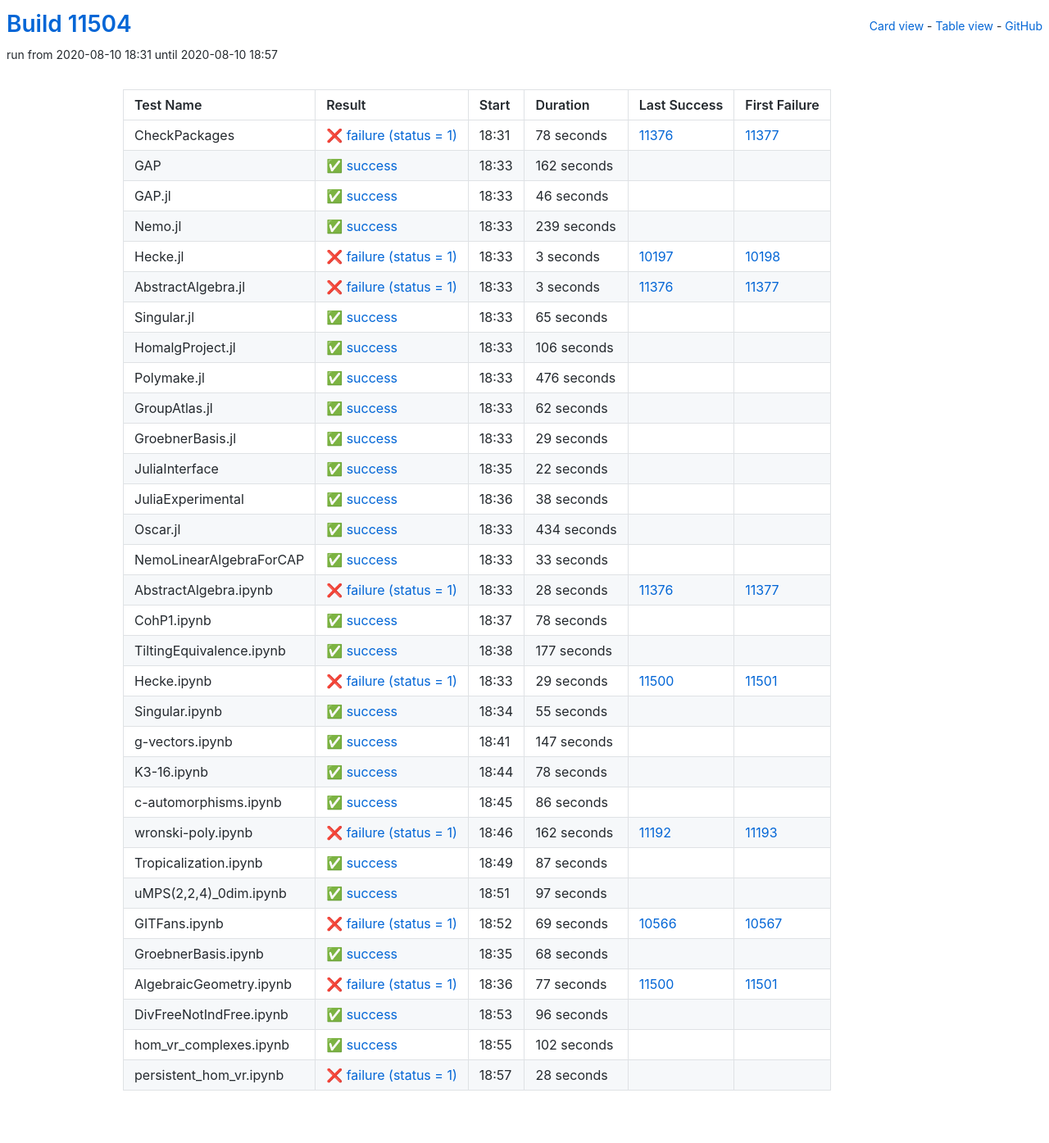
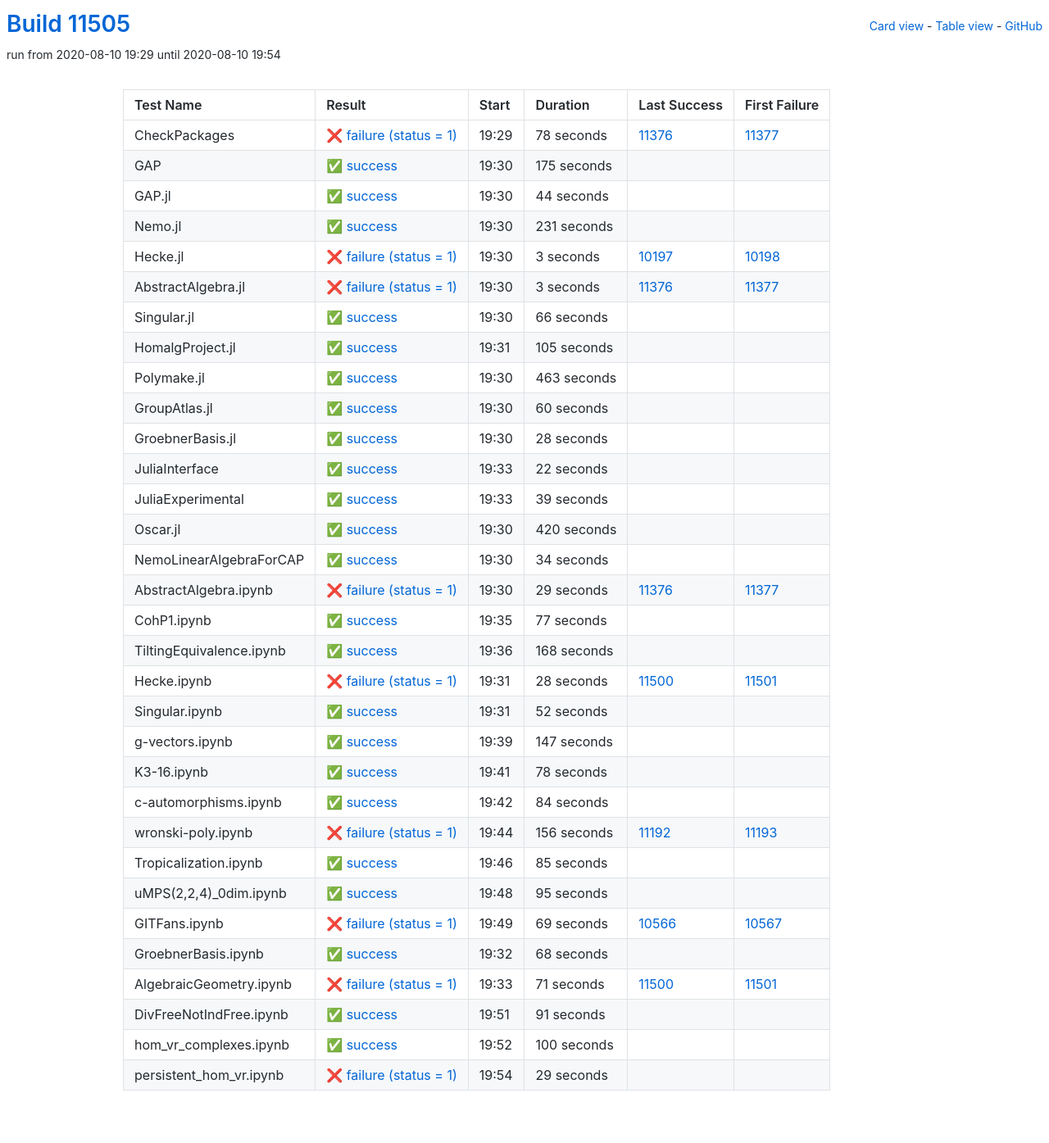
Before and after one commit to oscar-system/oscar-ci-status, a Jekyll site: the page built from table.html, in a window 1280 px wide. Shown: the whole page at 82% size. Built offline with Jekyll 4.4.1, drawn with Linux system fonts in a browser that asks for light colours.

Commit message:
Build #11505

```diff
--- a/_data/ci.yml
+++ b/_data/ci.yml
@@ -1,6 +1,6 @@
 ---
-build: 11504
-build_url: https://oscarci.mathematik.uni-kl.de/job/oscar/11504/
+build: 11505
+build_url: https://oscarci.mathematik.uni-kl.de/job/oscar/11505/
 job: oscar
 organization: oscar-system
 repo: oscar-ci-status
@@ -8,8 +8,8 @@
 tests:
 - name: CheckPackages
   id: checkpackages
-  log: https://oscarci.mathematik.uni-kl.de/job/oscar/11504/artifact/logs/build-11504/CheckPackages.log
-  start: 2020-08-10 18:31
+  log: https://oscarci.mathematik.uni-kl.de/job/oscar/11505/artifact/logs/build-11505/CheckPackages.log
+  start: 2020-08-10 19:29
   success: false
   exitcode: 1
   status: failure
@@ -20,44 +20,44 @@
   first_failure_url: https://oscarci.mathematik.uni-kl.de/job/oscar/11377/
 - name: GAP
   id: gap
-  log: https://oscarci.mathematik.uni-kl.de/job/oscar/11504/artifact/logs/build-11504/GAP.log
-  start: 2020-08-10 18:33
+  log: https://oscarci.mathematik.uni-kl.de/job/oscar/11505/artifact/logs/build-11505/GAP.log
+  start: 2020-08-10 19:30
   success: true
   exitcode: 0
   status: success
-  duration: 162
+  duration: 175
   last_success: false
   last_success_url:
   first_failure: false
   first_failure_url:
 - name: GAP.jl
   id: gap-jl
-  log: https://oscarci.mathematik.uni-kl.de/job/oscar/11504/artifact/logs/build-11504/GAP.jl.log
-  start: 2020-08-10 18:33
+  log: https://oscarci.mathematik.uni-kl.de/job/oscar/11505/artifact/logs/build-11505/GAP.jl.log
+  start: 2020-08-10 19:30
   success: true
   exitcode: 0
   status: success
-  duration: 46
+  duration: 44
   last_success: false
   last_success_url:
   first_failure: false
   first_failure_url:
 - name: Nemo.jl
   id: nemo-jl
-  log: https://oscarci.mathematik.uni-kl.de/job/oscar/11504/artifact/logs/build-11504/Nemo.jl.log
-  start: 2020-08-10 18:33
+  log: https://oscarci.mathematik.uni-kl.de/job/oscar/11505/artifact/logs/build-11505/Nemo.jl.log
+  start: 2020-08-10 19:30
   success: true
   exitcode: 0
   status: success
-  duration: 239
+  duration: 231
   last_success: false
   last_success_url:
   first_failure: false
   first_failure_url:
 - name: Hecke.jl
   id: hecke-jl
-  log: https://oscarci.mathematik.uni-kl.de/job/oscar/11504/artifact/logs/build-11504/Hecke.jl.log
-  start: 2020-08-10 18:33
+  log: https://oscarci.mathematik.uni-kl.de/job/oscar/11505/artifact/logs/build-11505/Hecke.jl.log
+  start: 2020-08-10 19:30
   success: false
   exitcode: 1
   status: failure
@@ -68,8 +68,8 @@
   first_failure_url: https://oscarci.mathematik.uni-kl.de/job/oscar/10198/
 - name: AbstractAlgebra.jl
   id: abstractalgebra-jl
-  log: https://oscarci.mathematik.uni-kl.de/job/oscar/11504/artifact/logs/build-11504/AbstractAlgebra.jl.log
-  start: 2020-08-10 18:33
+  log: https://oscarci.mathematik.uni-kl.de/job/oscar/11505/artifact/logs/build-11505/AbstractAlgebra.jl.log
+  start: 2020-08-10 19:30
   success: false
   exitcode: 1
   status: failure
@@ -80,68 +80,68 @@
   first_failure_url: https://oscarci.mathematik.uni-kl.de/job/oscar/11377/
 - name: Singular.jl
   id: singular-jl
-  log: https://oscarci.mathematik.uni-kl.de/job/oscar/11504/artifact/logs/build-11504/Singular.jl.log
-  start: 2020-08-10 18:33
+  log: https://oscarci.mathematik.uni-kl.de/job/oscar/11505/artifact/logs/build-11505/Singular.jl.log
+  start: 2020-08-10 19:30
   success: true
   exitcode: 0
   status: success
-  duration: 65
+  duration: 66
   last_success: false
   last_success_url:
   first_failure: false
   first_failure_url:
 - name: HomalgProject.jl
   id: homalgproject-jl
-  log: https://oscarci.mathematik.uni-kl.de/job/oscar/11504/artifact/logs/build-11504/HomalgProject.jl.log
-  start: 2020-08-10 18:33
+  log: https://oscarci.mathematik.uni-kl.de/job/oscar/11505/artifact/logs/build-11505/HomalgProject.jl.log
+  start: 2020-08-10 19:31
   success: true
   exitcode: 0
   status: success
-  duration: 106
+  duration: 105
   last_success: false
   last_success_url:
   first_failure: false
   first_failure_url:
 - name: Polymake.jl
   id: polymake-jl
-  log: https://oscarci.mathematik.uni-kl.de/job/oscar/11504/artifact/logs/build-11504/Polymake.jl.log
-  start: 2020-08-10 18:33
+  log: https://oscarci.mathematik.uni-kl.de/job/oscar/11505/artifact/logs/build-11505/Polymake.jl.log
+  start: 2020-08-10 19:30
   success: true
   exitcode: 0
   status: success
-  duration: 476
+  duration: 463
   last_success: false
   last_success_url:
   first_failure: false
   first_failure_url:
 - name: GroupAtlas.jl
   id: groupatlas-jl
-  log: https://oscarci.mathematik.uni-kl.de/job/oscar/11504/artifact/logs/build-11504/GroupAtlas.jl.log
-  start: 2020-08-10 18:33
+  log: https://oscarci.mathematik.uni-kl.de/job/oscar/11505/artifact/logs/build-11505/GroupAtlas.jl.log
+  start: 2020-08-10 19:30
   success: true
   exitcode: 0
   status: success
-  duration: 62
+  duration: 60
   last_success: false
   last_success_url:
   first_failure: false
   first_failure_url:
 - name: GroebnerBasis.jl
   id: groebnerbasis-jl
-  log: https://oscarci.mathematik.uni-kl.de/job/oscar/11504/artifact/logs/build-11504/GroebnerBasis.jl.log
-  start: 2020-08-10 18:33
+  log: https://oscarci.mathematik.uni-kl.de/job/oscar/11505/artifact/logs/build-11505/GroebnerBasis.jl.log
+  start: 2020-08-10 19:30
   success: true
   exitcode: 0
   status: success
-  duration: 29
+  duration: 28
   last_success: false
   last_success_url:
   first_failure: false
   first_failure_url:
 - name: JuliaInterface
   id: juliainterface
-  log: https://oscarci.mathematik.uni-kl.de/job/oscar/11504/artifact/logs/build-11504/JuliaInterface.log
-  start: 2020-08-10 18:35
+  log: https://oscarci.mathematik.uni-kl.de/job/oscar/11505/artifact/logs/build-11505/JuliaInterface.log
+  start: 2020-08-10 19:33
   success: true
   exitcode: 0
   status: success
@@ -152,104 +152,104 @@
   first_failure_url:
 - name: JuliaExperimental
   id: juliaexperimental
-  log: https://oscarci.mathematik.uni-kl.de/job/oscar/11504/artifact/logs/build-11504/JuliaExperimental.log
-  start: 2020-08-10 18:36
+  log: https://oscarci.mathematik.uni-kl.de/job/oscar/11505/artifact/logs/build-11505/JuliaExperimental.log
+  start: 2020-08-10 19:33
   success: true
   exitcode: 0
   status: success
-  duration: 38
+  duration: 39
   last_success: false
   last_success_url:
   first_failure: false
   first_failure_url:
 - name: Oscar.jl
   id: oscar-jl
-  log: https://oscarci.mathematik.uni-kl.de/job/oscar/11504/artifact/logs/build-11504/Oscar.jl.log
-  start: 2020-08-10 18:33
+  log: https://oscarci.mathematik.uni-kl.de/job/oscar/11505/artifact/logs/build-11505/Oscar.jl.log
+  start: 2020-08-10 19:30
   success: true
   exitcode: 0
   status: success
-  duration: 434
+  duration: 420
   last_success: false
   last_success_url:
   first_failure: false
   first_failure_url:
 - name: NemoLinearAlgebraForCAP
   id: nemolinearalgebraforcap
-  log: https://oscarci.mathematik.uni-kl.de/job/oscar/11504/artifact/logs/build-11504/NemoLinearAlgebraForCAP.log
-  start: 2020-08-10 18:33
+  log: https://oscarci.mathematik.uni-kl.de/job/oscar/11505/artifact/logs/build-11505/NemoLinearAlgebraForCAP.log
+  start: 2020-08-10 19:30
   success: true
   exitcode: 0
   status: success
-  duration: 33
+  duration: 34
   last_success: false
   last_success_url:
   first_failure: false
   first_failure_url:
 - name: AbstractAlgebra.ipynb
   id: abstractalgebra-ipynb
-  log: https://oscarci.mathematik.uni-kl.de/job/oscar/11504/artifact/logs/build-11504/AbstractAlgebra.ipynb.log
-  start: 2020-08-10 18:33
+  log: https://oscarci.mathematik.uni-kl.de/job/oscar/11505/artifact/logs/build-11505/AbstractAlgebra.ipynb.log
+  start: 2020-08-10 19:30
   success: false
   exitcode: 1
   status: failure
-  duration: 28
+  duration: 29
   last_success: 11376
   last_success_url: https://oscarci.mathematik.uni-kl.de/job/oscar/11376/
   first_failure: 11377
   first_failure_url: https://oscarci.mathematik.uni-kl.de/job/oscar/11377/
 - name: CohP1.ipynb
   id: cohp1-ipynb
-  log: https://oscarci.mathematik.uni-kl.de/job/oscar/11504/artifact/logs/build-11504/CohP1.ipynb.log
-  start: 2020-08-10 18:37
+  log: https://oscarci.mathematik.uni-kl.de/job/oscar/11505/artifact/logs/build-11505/CohP1.ipynb.log
+  start: 2020-08-10 19:35
   success: true
   exitcode: 0
   status: success
-  duration: 78
+  duration: 77
   last_success: false
   last_success_url:
   first_failure: false
   first_failure_url:
 - name: TiltingEquivalence.ipynb
   id: tiltingequivalence-ipynb
-  log: https://oscarci.mathematik.uni-kl.de/job/oscar/11504/artifact/logs/build-11504/TiltingEquivalence.ipynb.log
-  start: 2020-08-10 18:38
+  log: https://oscarci.mathematik.uni-kl.de/job/oscar/11505/artifact/logs/build-11505/TiltingEquivalence.ipynb.log
+  start: 2020-08-10 19:36
   success: true
   exitcode: 0
   status: success
-  duration: 177
+  duration: 168
   last_success: false
   last_success_url:
   first_failure: false
   first_failure_url:
 - name: Hecke.ipynb
   id: hecke-ipynb
-  log: https://oscarci.mathematik.uni-kl.de/job/oscar/11504/artifact/logs/build-11504/Hecke.ipynb.log
-  start: 2020-08-10 18:33
+  log: https://oscarci.mathematik.uni-kl.de/job/oscar/11505/artifact/logs/build-11505/Hecke.ipynb.log
+  start: 2020-08-10 19:31
   success: false
   exitcode: 1
   status: failure
-  duration: 29
+  duration: 28
   last_success: 11500
   last_success_url: https://oscarci.mathematik.uni-kl.de/job/oscar/11500/
   first_failure: 11501
   first_failure_url: https://oscarci.mathematik.uni-kl.de/job/oscar/11501/
 - name: Singular.ipynb
   id: singular-ipynb
-  log: https://oscarci.mathematik.uni-kl.de/job/oscar/11504/artifact/logs/build-11504/Singular.ipynb.log
-  start: 2020-08-10 18:34
+  log: https://oscarci.mathematik.uni-kl.de/job/oscar/11505/artifact/logs/build-11505/Singular.ipynb.log
+  start: 2020-08-10 19:31
   success: true
   exitcode: 0
   status: success
-  duration: 55
+  duration: 52
   last_success: false
   last_success_url:
   first_failure: false
   first_failure_url:
 - name: g-vectors.ipynb
   id: g-vectors-ipynb
-  log: https://oscarci.mathematik.uni-kl.de/job/oscar/11504/artifact/logs/build-11504/g-vectors.ipynb.log
-  start: 2020-08-10 18:41
+  log: https://oscarci.mathematik.uni-kl.de/job/oscar/11505/artifact/logs/build-11505/g-vectors.ipynb.log
+  start: 2020-08-10 19:39
   success: true
   exitcode: 0
   status: success
@@ -260,8 +260,8 @@
   first_failure_url:
 - name: K3-16.ipynb
   id: k3-16-ipynb
-  log: https://oscarci.mathematik.uni-kl.de/job/oscar/11504/artifact/logs/build-11504/K3-16.ipynb.log
-  start: 2020-08-10 18:44
+  log: https://oscarci.mathematik.uni-kl.de/job/oscar/11505/artifact/logs/build-11505/K3-16.ipynb.log
+  start: 2020-08-10 19:41
   success: true
   exitcode: 0
   status: success
@@ -272,56 +272,56 @@
   first_failure_url:
 - name: c-automorphisms.ipynb
   id: c-automorphisms-ipynb
-  log: https://oscarci.mathematik.uni-kl.de/job/oscar/11504/artifact/logs/build-11504/c-automorphisms.ipynb.log
-  start: 2020-08-10 18:45
+  log: https://oscarci.mathematik.uni-kl.de/job/oscar/11505/artifact/logs/build-11505/c-automorphisms.ipynb.log
+  start: 2020-08-10 19:42
   success: true
   exitcode: 0
   status: success
-  duration: 86
+  duration: 84
   last_success: false
   last_success_url:
   first_failure: false
   first_failure_url:
 - name: wronski-poly.ipynb
   id: wronski-poly-ipynb
-  log: https://oscarci.mathematik.uni-kl.de/job/oscar/11504/artifact/logs/build-11504/wronski-poly.ipynb.log
-  start: 2020-08-10 18:46
+  log: https://oscarci.mathematik.uni-kl.de/job/oscar/11505/artifact/logs/build-11505/wronski-poly.ipynb.log
+  start: 2020-08-10 19:44
   success: false
   exitcode: 1
   status: failure
-  duration: 162
+  duration: 156
   last_success: 11192
   last_success_url: https://oscarci.mathematik.uni-kl.de/job/oscar/11192/
   first_failure: 11193
   first_failure_url: https://oscarci.mathematik.uni-kl.de/job/oscar/11193/
 - name: Tropicalization.ipynb
   id: tropicalization-ipynb
-  log: https://oscarci.mathematik.uni-kl.de/job/oscar/11504/artifact/logs/build-11504/Tropicalization.ipynb.log
-  start: 2020-08-10 18:49
+  log: https://oscarci.mathematik.uni-kl.de/job/oscar/11505/artifact/logs/build-11505/Tropicalization.ipynb.log
+  start: 2020-08-10 19:46
   success: true
   exitcode: 0
   status: success
-  duration: 87
+  duration: 85
   last_success: false
   last_success_url:
   first_failure: false
   first_failure_url:
 - name: uMPS(2,2,4)_0dim.ipynb
   id: umps-2-2-4-0dim-ipynb
-  log: https://oscarci.mathematik.uni-kl.de/job/oscar/11504/artifact/logs/build-11504/uMPS-2-2-4-_0dim.ipynb.log
-  start: 2020-08-10 18:51
+  log: https://oscarci.mathematik.uni-kl.de/job/oscar/11505/artifact/logs/build-11505/uMPS-2-2-4-_0dim.ipynb.log
+  start: 2020-08-10 19:48
   success: true
   exitcode: 0
   status: success
-  duration: 97
+  duration: 95
   last_success: false
   last_success_url:
   first_failure: false
   first_failure_url:
 - name: GITFans.ipynb
   id: gitfans-ipynb
-  log: https://oscarci.mathematik.uni-kl.de/job/oscar/11504/artifact/logs/build-11504/GITFans.ipynb.log
-  start: 2020-08-10 18:52
+  log: https://oscarci.mathematik.uni-kl.de/job/oscar/11505/artifact/logs/build-11505/GITFans.ipynb.log
+  start: 2020-08-10 19:49
   success: false
   exitcode: 1
   status: failure
@@ -332,8 +332,8 @@
   first_failure_url: https://oscarci.mathematik.uni-kl.de/job/oscar/10567/
 - name: GroebnerBasis.ipynb
   id: groebnerbasis-ipynb
-  log: https://oscarci.mathematik.uni-kl.de/job/oscar/11504/artifact/logs/build-11504/GroebnerBasis.ipynb.log
-  start: 2020-08-10 18:35
+  log: https://oscarci.mathematik.uni-kl.de/job/oscar/11505/artifact/logs/build-11505/GroebnerBasis.ipynb.log
+  start: 2020-08-10 19:32
   success: true
   exitcode: 0
   status: success
@@ -344,48 +344,48 @@
   first_failure_url:
 - name: AlgebraicGeometry.ipynb
   id: algebraicgeometry-ipynb
-  log: https://oscarci.mathematik.uni-kl.de/job/oscar/11504/artifact/logs/build-11504/AlgebraicGeometry.ipynb.log
-  start: 2020-08-10 18:36
+  log: https://oscarci.mathematik.uni-kl.de/job/oscar/11505/artifact/logs/build-11505/AlgebraicGeometry.ipynb.log
+  start: 2020-08-10 19:33
   success: false
   exitcode: 1
   status: failure
-  duration: 77
+  duration: 71
   last_success: 11500
   last_success_url: https://oscarci.mathematik.uni-kl.de/job/oscar/11500/
   first_failure: 11501
   first_failure_url: https://oscarci.mathematik.uni-kl.de/job/oscar/11501/
 - name: DivFreeNotIndFree.ipynb
   id: divfreenotindfree-ipynb
-  log: https://oscarci.mathematik.uni-kl.de/job/oscar/11504/artifact/logs/build-11504/DivFreeNotIndFree.ipynb.log
-  start: 2020-08-10 18:53
+  log: https://oscarci.mathematik.uni-kl.de/job/oscar/11505/artifact/logs/build-11505/DivFreeNotIndFree.ipynb.log
+  start: 2020-08-10 19:51
   success: true
   exitcode: 0
   status: success
-  duration: 96
+  duration: 91
   last_success: false
   last_success_url:
   first_failure: false
   first_failure_url:
 - name: hom_vr_complexes.ipynb
   id: hom-vr-complexes-ipynb
-  log: https://oscarci.mathematik.uni-kl.de/job/oscar/11504/artifact/logs/build-11504/hom_vr_complexes.ipynb.log
-  start: 2020-08-10 18:55
+  log: https://oscarci.mathematik.uni-kl.de/job/oscar/11505/artifact/logs/build-11505/hom_vr_complexes.ipynb.log
+  start: 2020-08-10 19:52
   success: true
   exitcode: 0
   status: success
-  duration: 102
+  duration: 100
   last_success: false
   last_success_url:
   first_failure: false
   first_failure_url:
 - name: persistent_hom_vr.ipynb
   id: persistent-hom-vr-ipynb
-  log: https://oscarci.mathematik.uni-kl.de/job/oscar/11504/artifact/logs/build-11504/persistent_hom_vr.ipynb.log
-  start: 2020-08-10 18:57
+  log: https://oscarci.mathematik.uni-kl.de/job/oscar/11505/artifact/logs/build-11505/persistent_hom_vr.ipynb.log
+  start: 2020-08-10 19:54
   success: false
   exitcode: 1
   status: failure
-  duration: 28
+  duration: 29
   last_success: false
   last_success_url:
   first_failure: false
```
Also changed, not shown: README.md.
